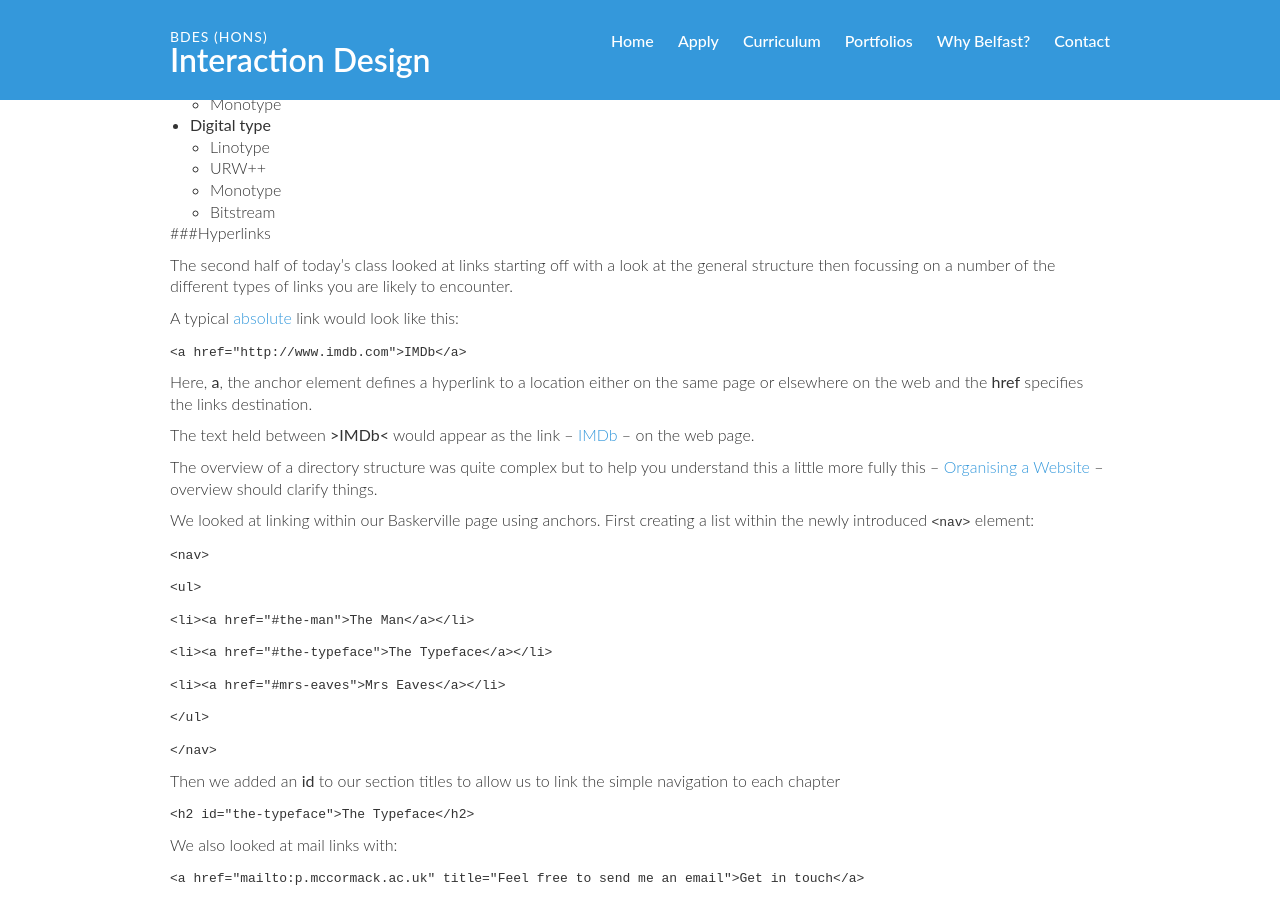
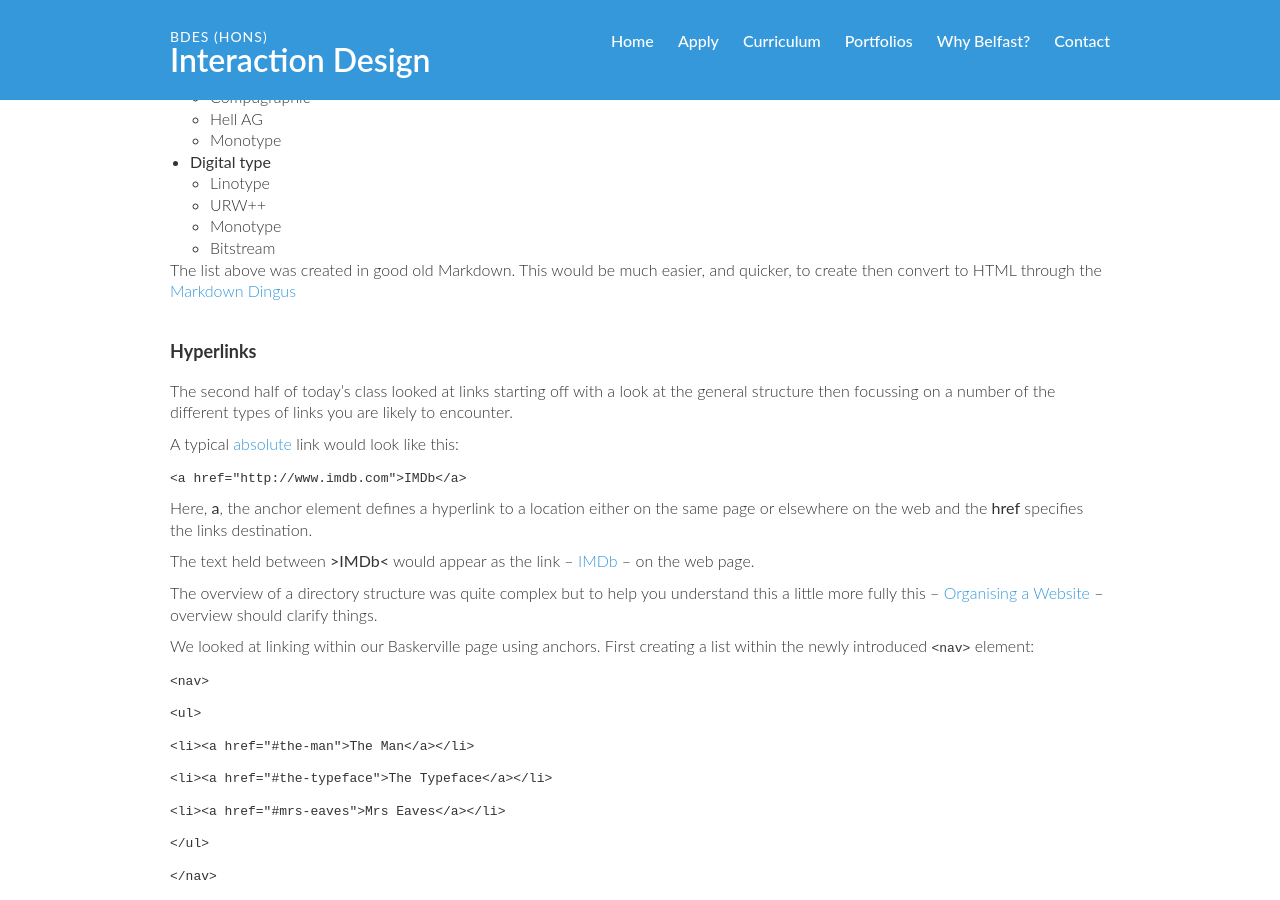
Before and after one commit to ixdbelfast/ixdbelfast.github.io, a Jekyll site: the page built from modules/IXD101/IXD101.md, in a window 1280 px wide and 900 px high, scrolled down 7661 px. Built offline with Jekyll 4.4.1, drawn with Linux system fonts in a browser that asks for light colours; our own code applies the rules of GitHub Pages for plain Markdown files; some of the changed text lies outside the part shown.

Commit message:
Updated Week 08 content

```diff
--- a/modules/IXD101/IXD101.md
+++ b/modules/IXD101/IXD101.md
@@ -269,7 +269,7 @@
 
 Today’s class focussed on lists and links.
 
-###Lists
+#### Lists
 
 To kick things off we looked at ordered `<ol>` and unordered – `<ul>` lists where:
 
@@ -363,8 +363,9 @@
     - Monotype
     - Bitstream
 
+The list above was created in good old Markdown. This would be much easier, and quicker, to create then convert to HTML through the [Markdown Dingus](https://daringfireball.net/projects/markdown/dingus)
 
-###Hyperlinks
+#### Hyperlinks
 
 The second half of today’s class looked at links starting off with a look at the general structure then focussing on a number of the different types of links you are likely to encounter.
 
@@ -404,6 +405,13 @@
 
 Where adding **mailto:** then the email address you want to link to will allow you to include direct email links. Here the title atribute isn’t entirely necessary but it can act as a useful signpost or call to action.
 
+#### Homework
+This week we would like you to put today's class into practice by taking the plain text [Type History List](resources/history-list.txt) and recreating it to look like [this image](resources/history_list.jpg). When complete add the marked up list to the end of your Brief History of Type page before the footer and save it as Version 2.
+
+As you can see from the image, the text has been nested several times, with a mixture of ordered and unordered lists. Try to reproduce this as accurately as possible (*HINT – try it with Markdown first).
+
+You should also add a simple nav at the top pf your page and add anchored links to each of the designers sections (as we did with the John Baskerville page).
+
 ---
 
 
--- a/modules/IXD101/resources/history-list.txt
+++ b/modules/IXD101/resources/history-list.txt
@@ -1,3 +1,5 @@
+List of typefaces
+
 The following list presents the typefaces our designers are best known for and some of the foundries who still produce them.
 
 Nicolas Jenson
```
Also changed, not shown: modules/IXD101/resources/history_list.jpg.
